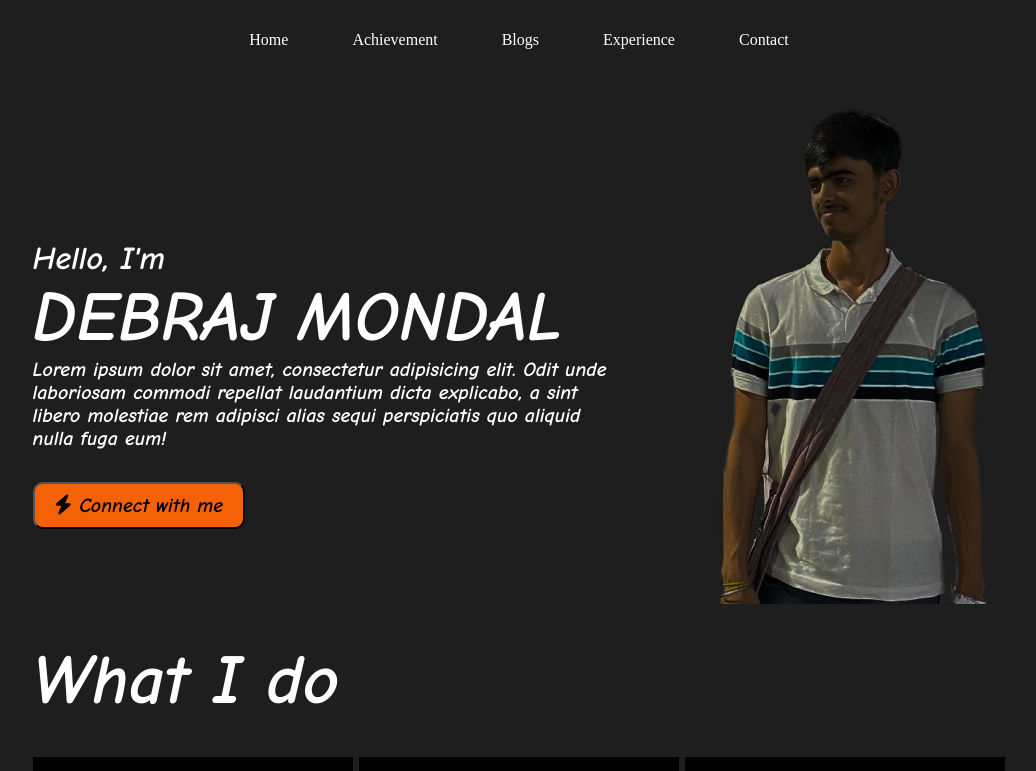
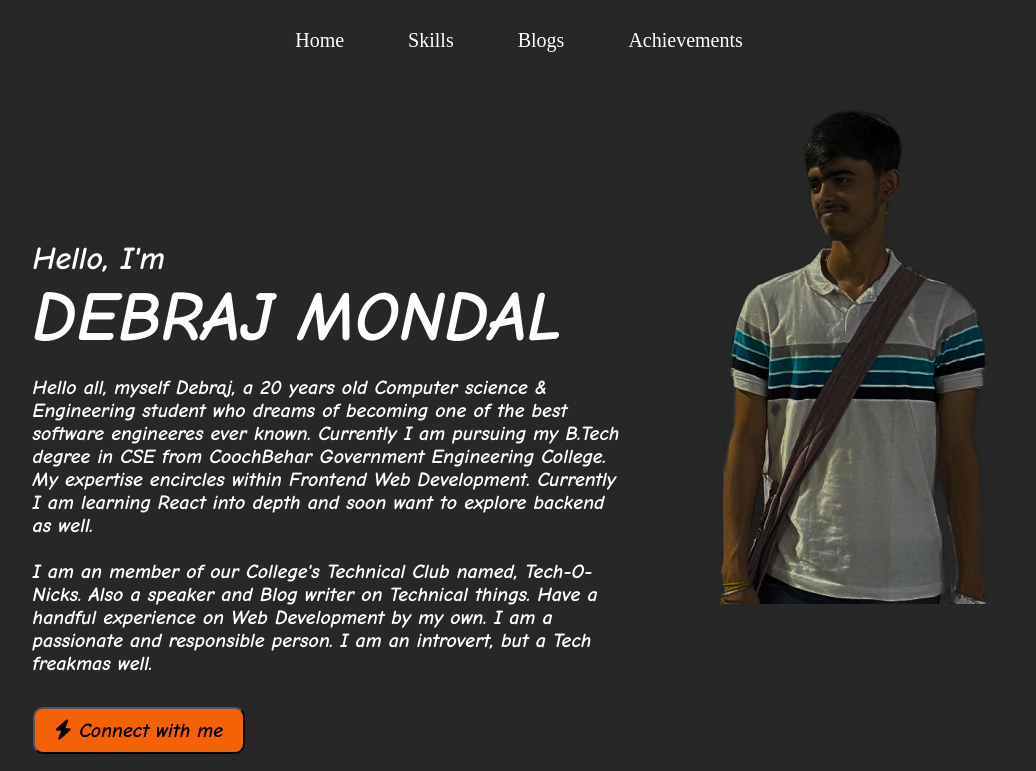
Before and after one commit to debuuuu007/Portfolio_V1, a React (Vite) app: page / in a window 1280 px wide. Shown: the top 771 px of the page, without its empty margins (121-1157 px from the left). Built offline with nearby package versions, Linux system fonts and the light colour scheme.

Commit message:
Navbar functional and bg changed with some minor changes

```diff
--- a/src/Components/Achievements/Achievements.jsx
+++ b/src/Components/Achievements/Achievements.jsx
@@ -2,7 +2,7 @@ import React from 'react'
 import './Achievements.css'
 function Achievements() {
   return (
-    <div style={{ margin: "2rem 12% 0 12%" }}>
+    <div style={{ margin: "2rem 12% 0 12%" }} id='achieved'>
         <h2>Key Achievements</h2>
         <div className='achievelist'>
             <ul>
--- a/src/Components/Blogs/Blogs.jsx
+++ b/src/Components/Blogs/Blogs.jsx
@@ -4,7 +4,7 @@ import './Blogs.css'
 import git from '../../assets/git.png'
 function Blogs() {
   return (
-    <div style={{ margin: "0 12% 0 12%" }}>
+    <div style={{ margin: "0 12% 0 12%" }} id='blogs'>
       <h2>Blogs</h2>
       <div className='blogbox'>
         <img src={git} alt="photo" className='blogimg' />
--- a/src/Components/Footer/Footer.jsx
+++ b/src/Components/Footer/Footer.jsx
@@ -4,7 +4,7 @@ import './Footer.css'
 
 function Footer() {
   return (
-    <div style={{margin:'2rem 12% 2rem 12%'}} className='footerdiv'>
+    <div style={{margin:'2rem 12% 2rem 12%'}} className='footerdiv' id='footer'>
         <h3>Contact Me</h3>
         <br />
         <div className='socialicons'>
--- a/src/Components/Intro/Intro.css
+++ b/src/Components/Intro/Intro.css
@@ -26,10 +26,8 @@ h2 {
     line-height: normal;
 }
 
-.para {
-    font-family: Comic Neue;
-    font-size: 1.25rem;
-}
+
+
 
 .btn {
     display: inline-block;
@@ -41,4 +39,5 @@ h2 {
     border-radius: 10px;
     text-decoration: none;
     font-family: Comic Neue;
+    cursor: pointer;
 }
--- a/src/Components/Intro/Intro.jsx
+++ b/src/Components/Intro/Intro.jsx
@@ -1,20 +1,25 @@
 import React from 'react'
 import "./Intro.css"
-import {Link} from "react-scroll"
+import { Link } from "react-scroll"
 import bg from "../../assets/personal.png"
 
 function Intro() {
   return (
-    <section className="Intro">
+    <section className="Intro" id='intro'>
       <div className="Introcontent">
         <span className='hello'>Hello, I'm</span>
         <br />
         <h2>DEBRAJ MONDAL</h2>
-            <p className='para'>Lorem ipsum dolor sit amet, consectetur adipisicing elit. Odit unde laboriosam commodi repellat laudantium dicta explicabo, a sint libero molestiae rem adipisci alias sequi perspiciatis quo aliquid nulla fuga eum!</p>
-            <Link><button className='btn' > <i class="fa-solid fa-bolt"></i> Connect with me</button></Link>
+        <br />
+        <p style={{
+          fontFamily: 'Comic Neue',
+          fontSize: '1.25rem'
+        }}>Hello all, myself Debraj, a 20 years old Computer science & Engineering student who dreams of becoming one of the best software engineeres ever known. Currently I am pursuing my B.Tech degree in CSE from CoochBehar Government Engineering College. My expertise encircles within Frontend Web Development. Currently I am learning React into depth and soon want to explore backend as well. <br /> <br /> I am an member of our College's Technical Club named, Tech-O-Nicks. Also a speaker and Blog writer on Technical things. Have a handful experience on Web Development by my own. I am a passionate and responsible person. I am an introvert, but a Tech freakmas well.</p>
+
+        <Link activeClass="active" to="footer" smooth={true} spy={true}><button className='btn' > <i class="fa-solid fa-bolt"></i> Connect with me</button></Link>
       </div>
       <div className='image-container'>
-        <img src={bg} alt="Something" className='image'/>
+        <img src={bg} alt="Something" className='image' />
       </div>
     </section>
   )
--- a/src/Components/Navbar/Navbar.css
+++ b/src/Components/Navbar/Navbar.css
@@ -16,5 +16,10 @@
 .MenuItm{
     margin: 2rem;
     cursor: pointer;
+    font-size: 1.25rem;
+}
 
+.MenuItm:hover{
+    text-decoration: underline;
+    color: blue;
 }
--- a/src/Components/Navbar/Navbar.jsx
+++ b/src/Components/Navbar/Navbar.jsx
@@ -6,7 +6,6 @@ import Navbarmenu from "./Navbarmenu"
 const Navbar = () => {
   return (
     <div className="Nav">
-        {/* <img src="/vite.svg" alt="" /> */}
         <div></div>
         <Navbarmenu/>
         <div></div>
--- a/src/Components/Navbar/Navbarmenu.jsx
+++ b/src/Components/Navbar/Navbarmenu.jsx
@@ -4,11 +4,10 @@ import {Link} from "react-scroll"
 function Navbarmenu() {
   return (
     <div className="Menu">
-            <Link className="MenuItm">Home</Link>
-            <Link className="MenuItm">Achievement</Link>
-            <Link className="MenuItm">Blogs</Link>
-            <Link className="MenuItm">Experience</Link>
-            <Link className="MenuItm">Contact</Link>
+            <Link className="MenuItm" activeClass="active" to="intro" smooth={true} spy={true} offset={-100}>Home</Link>
+            <Link className="MenuItm" activeClass="active" to="skills" smooth={true} spy={true} offset={-100}>Skills</Link>
+            <Link className="MenuItm" activeClass="active" to="blogs" smooth={true} spy={true} offset={-100}>Blogs</Link>
+            <Link className="MenuItm" activeClass="active" to="achieved" smooth={true} spy={true}>Achievements</Link>
 
         </div>
   )
--- a/src/Components/Skills/Skills.jsx
+++ b/src/Components/Skills/Skills.jsx
@@ -15,7 +15,7 @@ import rct from '../../assets/RREACT.png'
 
 function Skills() {
   return (
-    <div className='content'>
+    <div className='content' id='skills'>
       <h2>What I do</h2>
       <br />
       <br />
--- a/src/index.css
+++ b/src/index.css
@@ -7,7 +7,7 @@
 }
 
 body{
-  background: rgb(30, 30, 30);
+  background: #272727;
   color: white;
   overflow: hidden;
   overflow-y: scroll;
```
Lines whose indentation alone changed are shown as unchanged.
